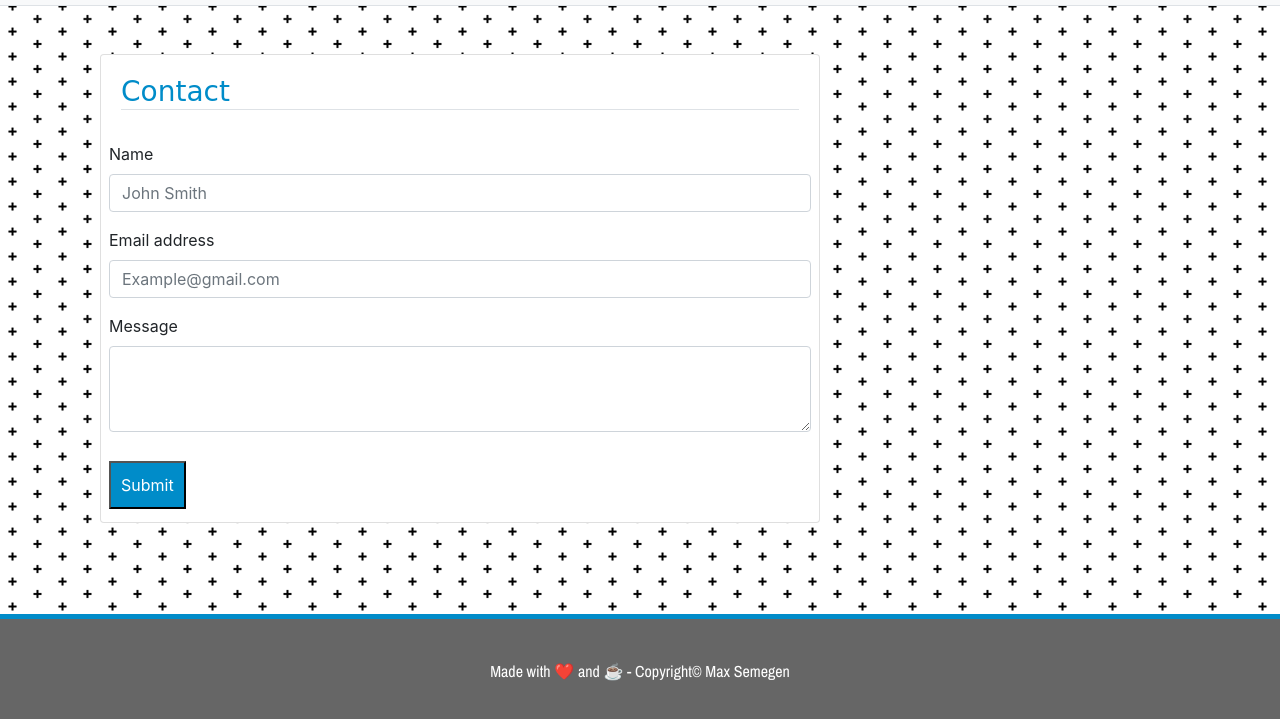
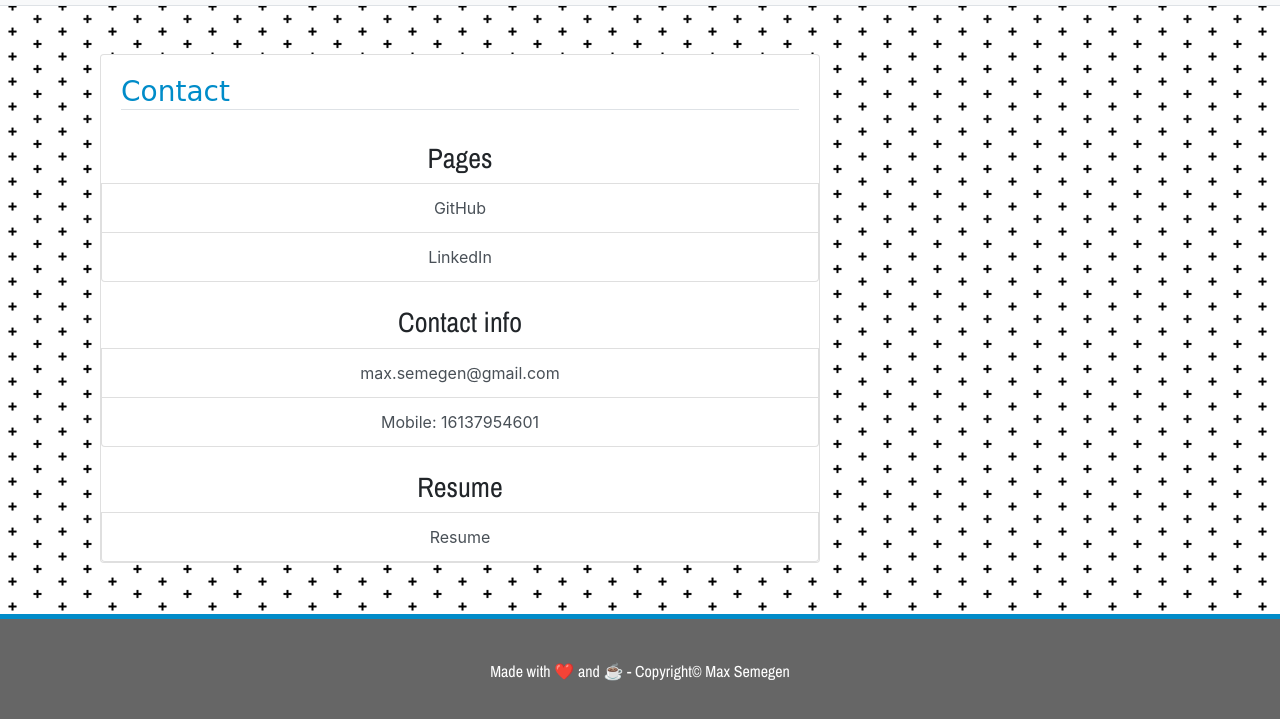
Before and after one commit to Maxsem4/portfolio, a plain HTML site: page contact.html in a window 1280 px wide. Shown: the part 81-800 px from the top of the page. Drawn offline with nearby package versions, Linux system fonts and the light colour scheme; a web font is replaced by a local one.

Commit message:
links to portfolio and such

```diff
--- a/contact.html
+++ b/contact.html
@@ -52,21 +52,28 @@
                         <h3 class="card-title border-bottom">Contact</h3>
                     </div>
                     <form>
-                        <div class="form-group px-2">
-                            <label for="inputName">Name</label>
-                            <input type="text" class="form-control mb-2" id="inlineFormInput" placeholder="John Smith">
+                        <div class="list-group text-center">
+                            <h3>Pages</h3>
+                            <a href="https://github.com/maxsem4" class="list-group-item list-group-item-action"
+                                target="_blank">GitHub</a>
+                            <a href="https://www.linkedin.com/in/maxime-semegen-b38521b2/
+                            "
+                                class="list-group-item list-group-item-action  breakcontact" target="_blank">LinkedIn</a>
                         </div>
-                        <div class="form-group px-2">
-                            <label for="inputEmail1">Email address</label>
-                            <input type="email" class="form-control" id="exampleInputEmail1"
-                                aria-describedby="emailHelp" placeholder="Example@gmail.com">
+                    <br>
+
+                        <div class="list-group text-center">
+                            <h3>Contact info</h3>
+                            <a href="mailto:max.semegen@gmail.com"
+                                class="list-group-item list-group-item-action">max.semegen@gmail.com</a>
+                            <a href="tel:16137954601" class="list-group-item list-group-item-action breakcontact">Mobile: 16137954601</a>
                         </div>
-                        <div class="form-group px-2">
-                            <label for="inputMessage">Message</label>
-                            <textarea class="form-control" id="exampleFormControlTextarea1" rows="3"></textarea>
-                        </div>
-                        <div class="p-2">
-                            <button type="submit" class="btn-submit">Submit</button>
+
+                    <br>
+                        <div class="list-group text-center">
+                            <h3>Resume</h3>
+                            <a href="https://docs.google.com/document/d/1AJ8PoOmNHGtN8bZNaIpiiwbleomicYEGt7XZ-B6VfKg/edit?usp=sharing"
+                                class="list-group-item list-group-item-action" target="_blank">Resume</a>
                         </div>
                     </form>
 
```
